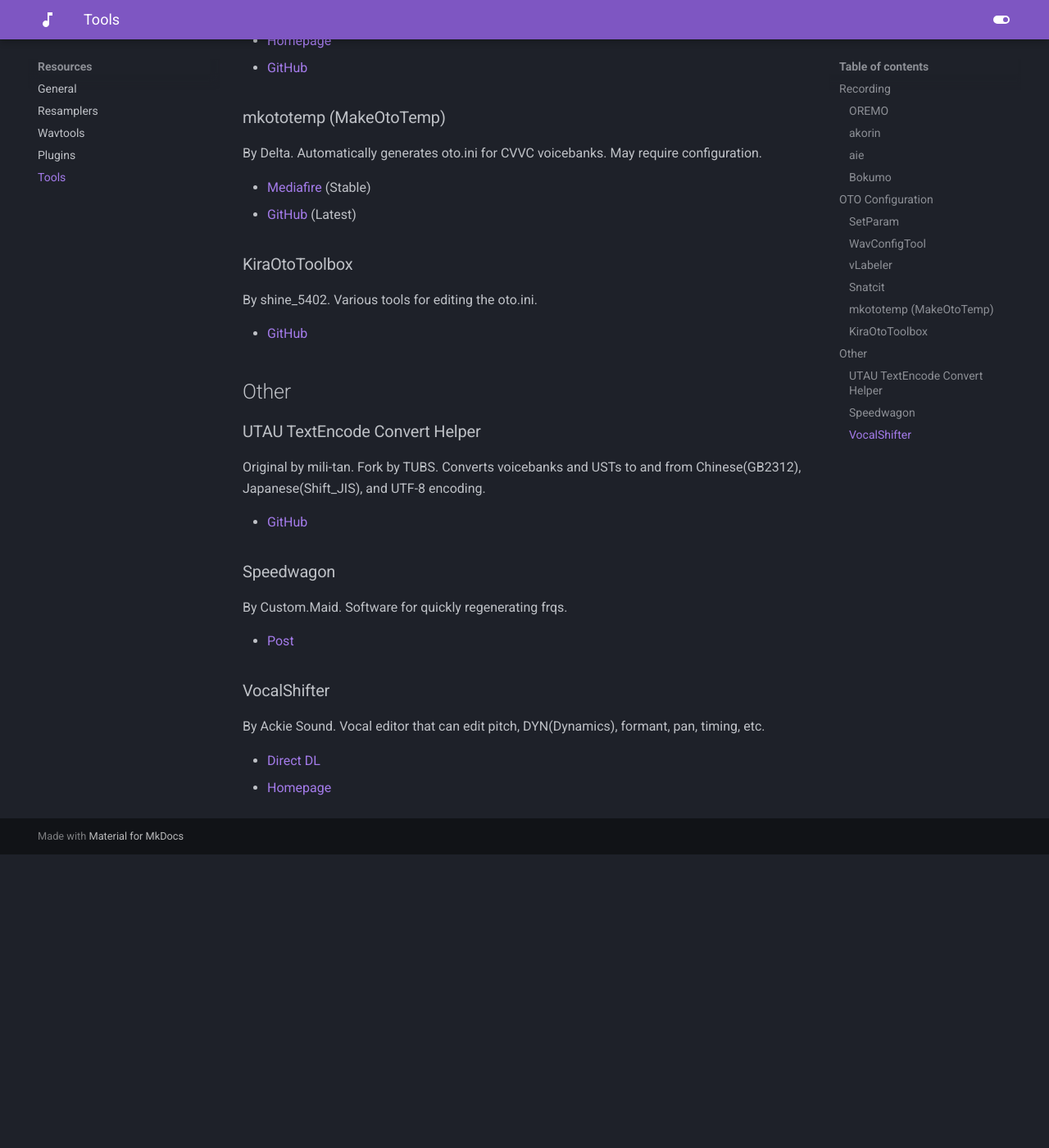
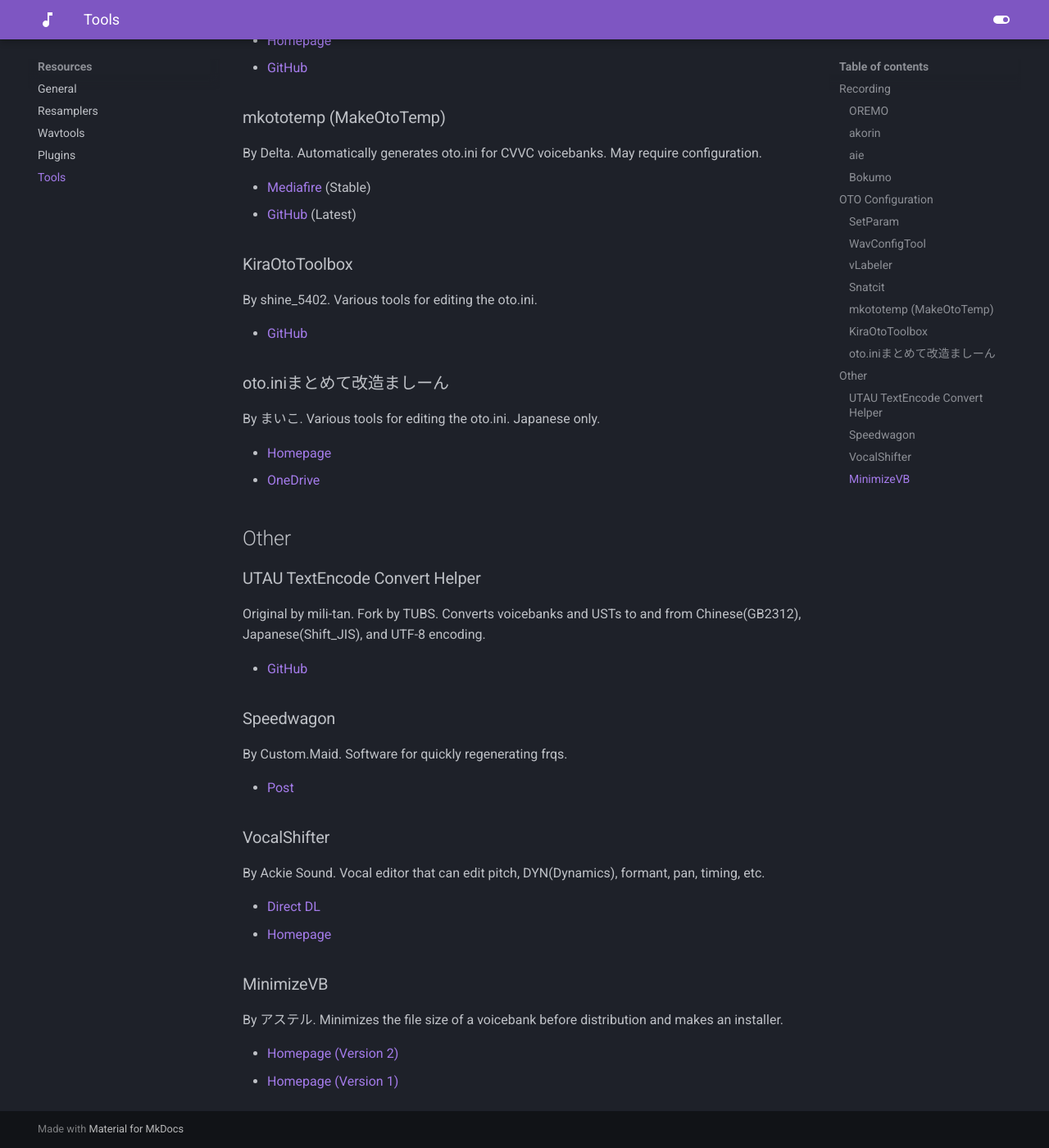
Before and after one commit to nagotown/utau.info, an MkDocs documentation site: the page built from docs/resources/tools.md, in a window 1280 px wide and 1400 px high, scrolled down 1579 px. Shown: the whole window at 82% size. Built offline with MkDocs 1.6.1 and Material for MkDocs 9.7.7, drawn with Linux system fonts in a browser that asks for light colours; before the commit the page ends 2621 px from its top, so only the background shows below that.

Commit message:
Add oto.iniまとめて改造ましーん and MinimizeVB to tools.md

```diff
--- a/docs/resources/tools.md
+++ b/docs/resources/tools.md
@@ -69,6 +69,13 @@
 
 - [GitHub](https://github.com/shine5402/KiraOtoToolbox)
 
+### oto.iniまとめて改造ましーん
+
+By まいこ. Various tools for editing the oto.ini. Japanese only.
+
+- [Homepage](https://ameblo.jp/maiko3utau/entry-12596814319.html)
+- [OneDrive](https://1drv.ms/f/s!AgzVdoePq73CjFvQnjU067_tHeCA)
+
 ## Other
 
 ### UTAU TextEncode Convert Helper
@@ -89,3 +96,10 @@
 
 - [Direct DL](https://ackiesound.ifdef.jp/data/vshifterle343.zip)
 - [Homepage](https://ackiesound.ifdef.jp/download.html)
+
+### MinimizeVB
+
+By アステル. Minimizes the file size of a voicebank before distribution and makes an installer.
+
+- [Homepage (Version 2)](https://sites.google.com/view/asterisk-utau/plugins/minimizevb2)
+- [Homepage (Version 1)](https://sites.google.com/view/asterisk-utau/plugins/minimizevb)
```
